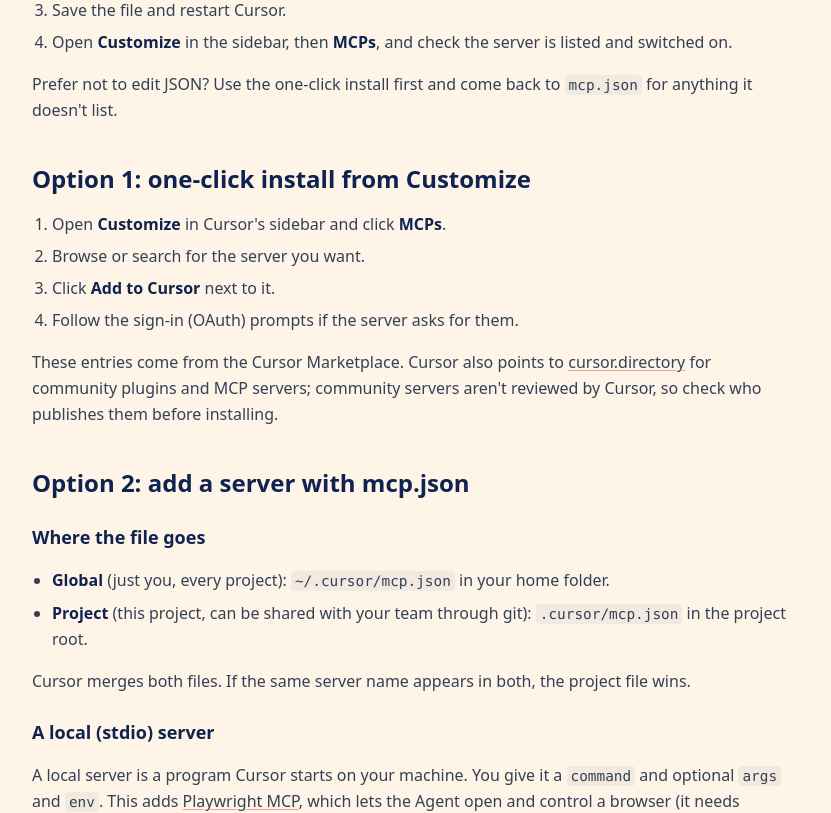
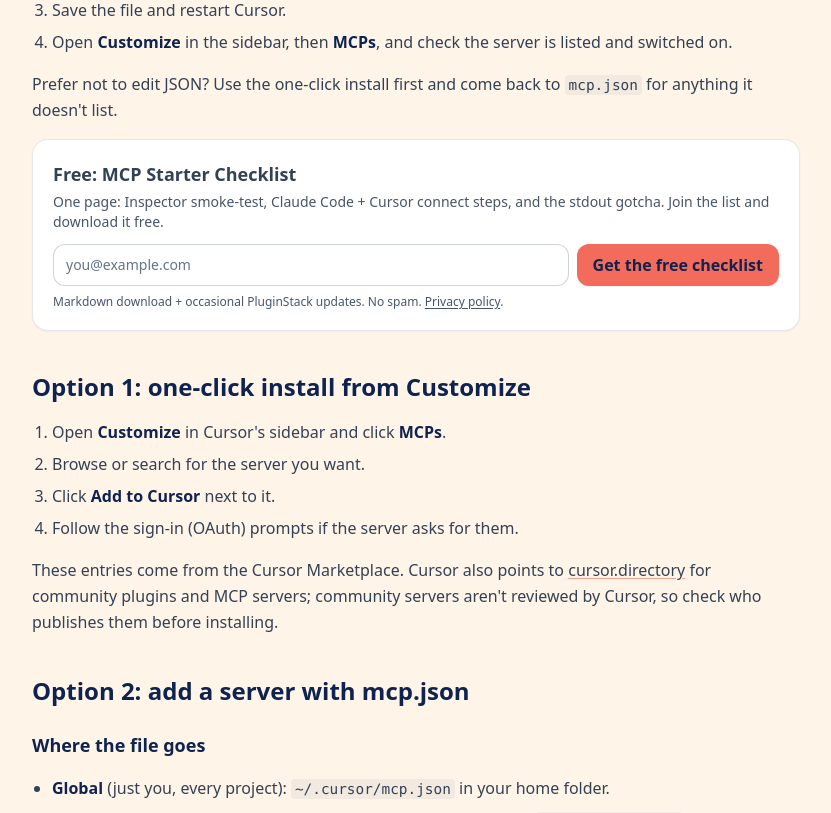
Before and after one commit to pluginstackai/pluginstack, a Next.js app: page /guides/add-mcp-server-to-cursor in a window 1280 px wide. Shown: the part 920-1733 px from the top of the page, without its empty margins (224-1055 px from the left). Built offline with nearby package versions, Linux system fonts and the light colour scheme.

Commit message:
Guide add-mcp-server-to-cursor: free MCP checklist signup after Quick answer + Agent Builder callout after 'Check that it works' (new freebie/pack guide blocks; other guides unchanged)

```diff
--- a/src/components/GuideBody.tsx
+++ b/src/components/GuideBody.tsx
@@ -1,7 +1,10 @@
 import Link from 'next/link';
 import type { GuideBlock } from '../lib/guides';
-import { getPlugin } from '../lib/data';
+import { getPlugin, getPacks } from '../lib/data';
 import CodeBlock from './CodeBlock';
+import EmailForm from './EmailForm';
+import PackPairing from './PackPairing';
+import { FREEBIE } from '../lib/email-copy';
 
 /** Internal links must point at real pages; a typo in a guide fails the build instead of shipping a 404. */
 const STATIC_PATHS = new Set(['/', '/packs/', '/guides/']);
@@ -38,6 +41,11 @@
     if ('ul' in b) return <ul key={i} className="list-disc pl-5 space-y-1.5">{b.ul.map((t, j) => <li key={j}><Inline text={t} /></li>)}</ul>;
     if ('ol' in b) return <ol key={i} className="list-decimal pl-5 space-y-1.5">{b.ol.map((t, j) => <li key={j}><Inline text={t} /></li>)}</ol>;
     if ('code' in b) return <figure key={i} className="min-w-0">{b.caption && <figcaption className="text-xs text-slate-600 dark:text-slate-400 mb-1 font-mono">{b.caption}</figcaption>}<CodeBlock code={b.code} language={b.lang} /></figure>;
+    if ('freebie' in b) return (<section key={i} aria-labelledby="guide-freebie" className="card">
+      <h2 id="guide-freebie" className="text-lg font-semibold">{FREEBIE.toolHeadline}</h2>
+      <p className="text-sm text-slate-600 dark:text-slate-400 mt-1 mb-3">{FREEBIE.homeSubline}</p>
+      <EmailForm list="newsletter" cta={FREEBIE.toolCta} microcopy={FREEBIE.toolMicro} /></section>);
+    if ('pack' in b) { const pack = getPacks().find(x => x.slug === b.pack); if (!pack) throw new Error(`Guide pack block: unknown pack ${b.pack}`); return <PackPairing key={i} pack={pack} why={b.why} toolName={b.toolName} />; }
     return <p key={i} className="card text-sm"><Inline text={b.note} /></p>;
   })}</div>);
 }
--- a/src/lib/guides.ts
+++ b/src/lib/guides.ts
@@ -10,7 +10,11 @@
   | { ul: string[] }
   | { ol: string[] }
   | { code: string; lang: 'bash' | 'json' | 'powershell' | 'text'; caption?: string }
-  | { note: string };
+  | { note: string }
+  /** Free MCP Starter Checklist signup card (same EmailForm + FREEBIE copy as the homepage and tool pages). */
+  | { freebie: true }
+  /** "From PluginStack" pack callout (PackPairing, same component as tool pages). `pack` = slug in content/packs/packs.json. */
+  | { pack: string; toolName: string; why: string };
 export type Guide = {
   slug: string; title: string; h1: string; description: string; published: string; updated: string;
   intro: string; blocks: GuideBlock[]; related: string[]; sources: { label: string; url: string }[];
@@ -32,6 +36,8 @@
       'Open **Customize** in the sidebar, then **MCPs**, and check the server is listed and switched on.',
     ] },
     { p: 'Prefer not to edit JSON? Use the one-click install first and come back to `mcp.json` for anything it doesn\'t list.' },
+
+    { freebie: true },
 
     { h2: 'Option 1: one-click install from Customize', id: 'one-click' },
     { ol: [
@@ -86,6 +92,8 @@
       'In the Agent chat, ask for something only that server can do, for example "Use playwright to open https://example.com and tell me the page title".',
       'Approve the tool call. Cursor asks for approval before running MCP tools unless your approval settings (Cursor Settings → Agents → Approvals & Execution) let them run; click the arrow next to the tool name to see the arguments it will send.',
     ] },
+
+    { pack: 'agent-builder-pack', toolName: 'Cursor', why: 'This guide is about connecting servers other people built. If you want to build your own MCP server, the pack has Cursor and Claude Code rules, 2 Claude Code skills, 10 scaffolding prompts for TypeScript or Python, and 12 eval prompt templates. You don\'t need it just to add servers.' },
 
     { h2: 'Common errors and fixes', id: 'errors' },
     { h3: 'The server doesn\'t show up' },
```
